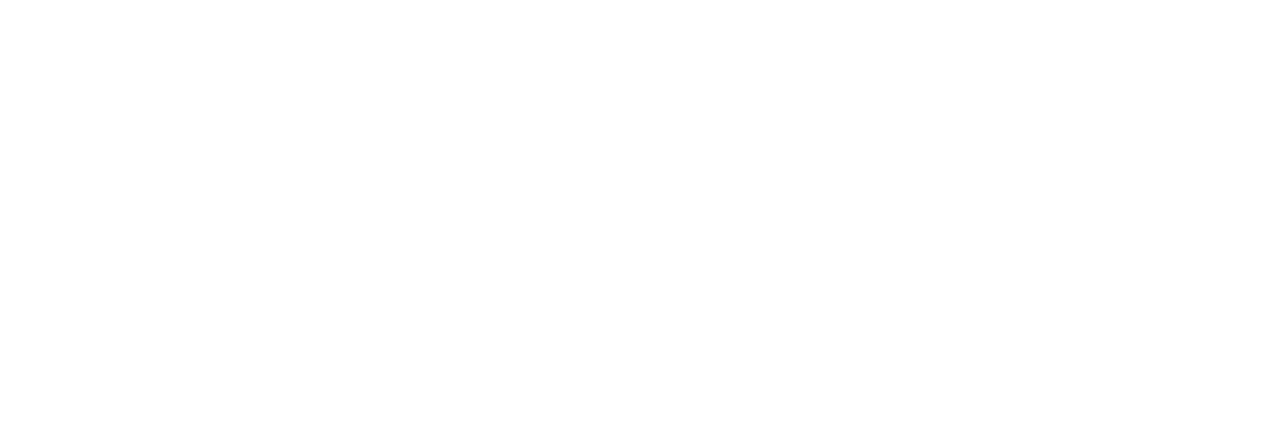
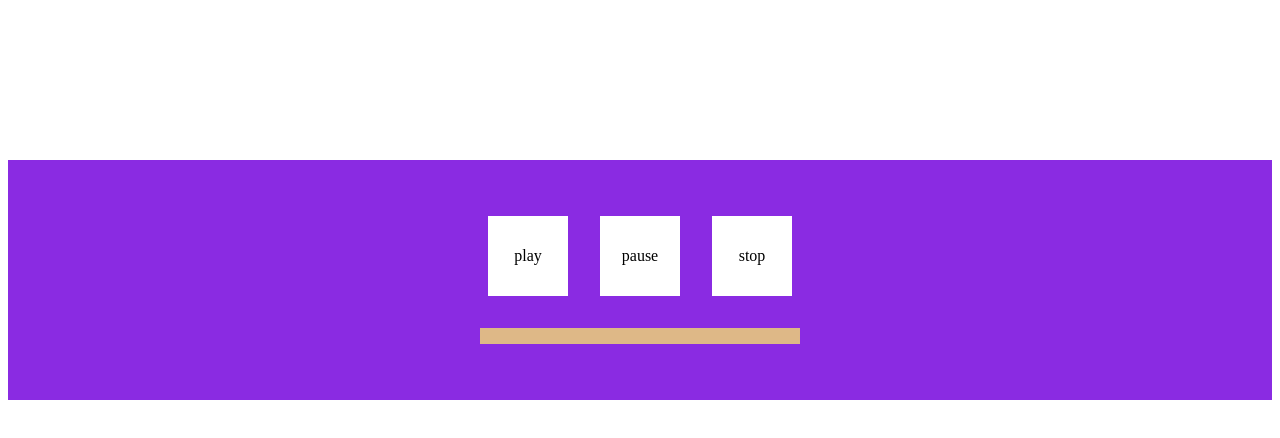
Before and after one commit to Track-1/pre-task, a React (Create React App) app: page /jyPlayer in a window 1280 px wide. Shown: the top 438 px of the page. Built offline with nearby package versions, Linux system fonts and the light colour scheme.

Commit message:
[ feat ] 재생바 조정기능 구현

```diff
--- a/src/pages/jyPlayer.tsx
+++ b/src/pages/jyPlayer.tsx
@@ -1,3 +1,135 @@
-export default function jyPlayer() {
-  return;
+import styled from "styled-components";
+import ditto from "../assets/ditto.mp3";
+import { useState, useMemo, useRef, useLayoutEffect } from "react";
+
+export default function JyPlayer() {
+  const audio = useMemo(() => new Audio(ditto), [ditto]);
+
+  const playBar = useRef<HTMLDivElement>(null);
+  const [barWidth, setBarWidth] = useState<number>(0);
+  const [progress, setProgress] = useState<number>(0);
+  const [controlInterval, setControlInterval] = useState<NodeJS.Timer>();
+
+  useLayoutEffect(() => {
+    playBar.current && setBarWidth(playBar.current.offsetWidth);
+  });
+
+  function playAudio() {
+    audio.play();
+    setControlInterval(
+      setInterval(() => {
+        goProgress();
+      }, 1000)
+    );
+  }
+
+  function pauseAudio() {
+    audio.pause();
+    clearInterval(controlInterval);
+  }
+
+  function stopAudio() {
+    audio.pause();
+    audio.currentTime = 0;
+  }
+
+  function goProgress() {
+    const currentDuration = (audio.currentTime / audio.duration) * 100;
+
+    setProgress(currentDuration);
+  }
+
+  function controlAudio(e: React.MouseEvent<HTMLDivElement>) {
+    const barPercent = Math.round((e.nativeEvent.offsetX / barWidth) * 100);
+    const currentStop = (audio.duration * barPercent) / 100;
+
+    audio.currentTime = currentStop;
+  }
+
+  return (
+    <Container>
+      <ButtonContainer>
+        <PlayBtn onClick={playAudio}>play</PlayBtn>
+        <PauseBtn onClick={pauseAudio}>pause</PauseBtn>
+        <StopBtn onClick={stopAudio}>stop</StopBtn>
+      </ButtonContainer>
+      <PlayerWrapper onClick={controlAudio} ref={playBar}>
+        <Playbar progress={progress} />
+      </PlayerWrapper>
+    </Container>
+  );
 }
+
+const Container = styled.section`
+  height: 15rem;
+
+  display: flex;
+  flex-direction: column;
+  justify-content: center;
+  align-items: center;
+
+  margin-top: 10rem;
+
+  background-color: blueviolet;
+`;
+
+const ButtonContainer = styled.div`
+  display: flex;
+  justify-content: center;
+  align-items: center;
+`;
+
+const PlayBtn = styled.div`
+  height: 5rem;
+  width: 5rem;
+
+  display: flex;
+  justify-content: center;
+  align-items: center;
+
+  margin: 0 1rem;
+
+  background-color: white;
+`;
+
+const PauseBtn = styled.div`
+  height: 5rem;
+  width: 5rem;
+
+  display: flex;
+  justify-content: center;
+  align-items: center;
+
+  margin: 0 1rem;
+
+  background-color: white;
+`;
+
+const StopBtn = styled.div`
+  height: 5rem;
+  width: 5rem;
+
+  display: flex;
+  justify-content: center;
+  align-items: center;
+
+  margin: 0 1rem;
+
+  background-color: white;
+`;
+
+const Playbar = styled.div<{ progress: number }>`
+  height: 1rem;
+  width: ${(props) => props.progress}%;
+
+  background-color: white;
+`;
+
+const PlayerWrapper = styled.div`
+  height: 1rem;
+  width: 20rem;
+
+  margin-top: 2rem;
+
+  background-color: burlywood;
+`;
```
